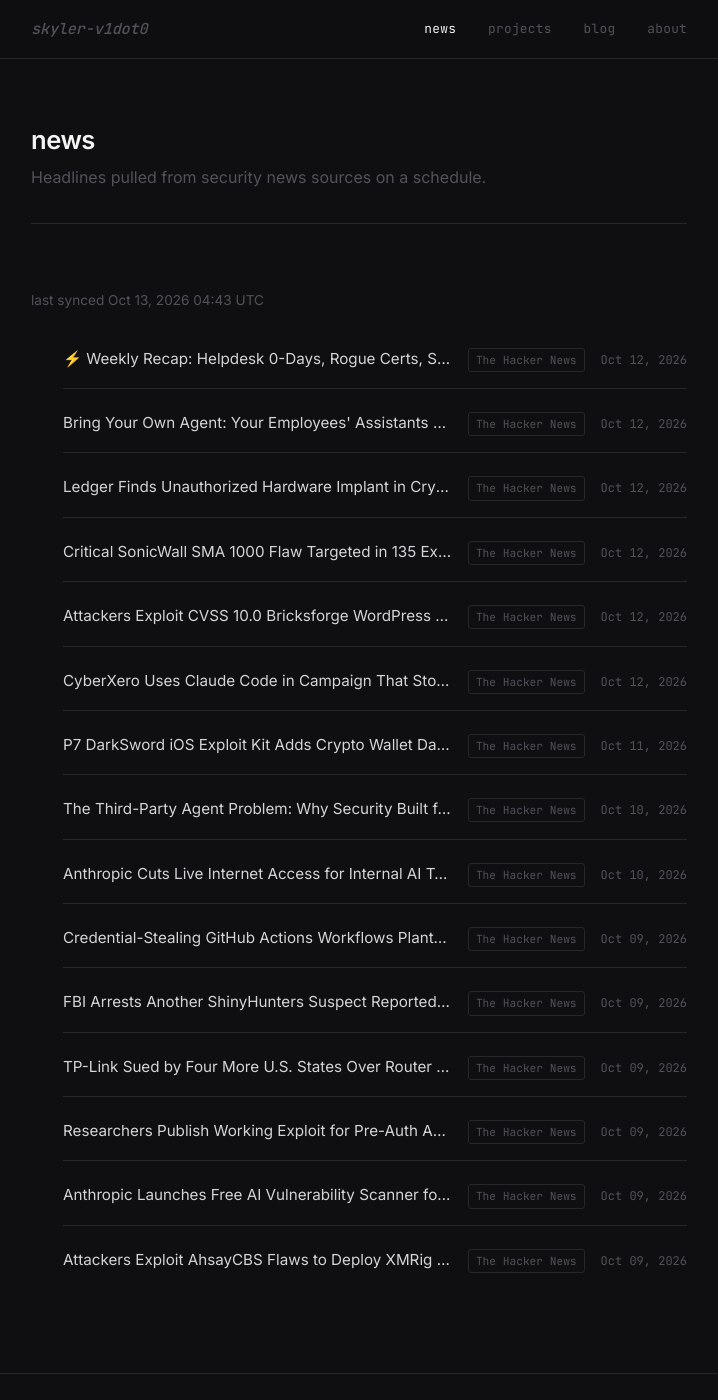
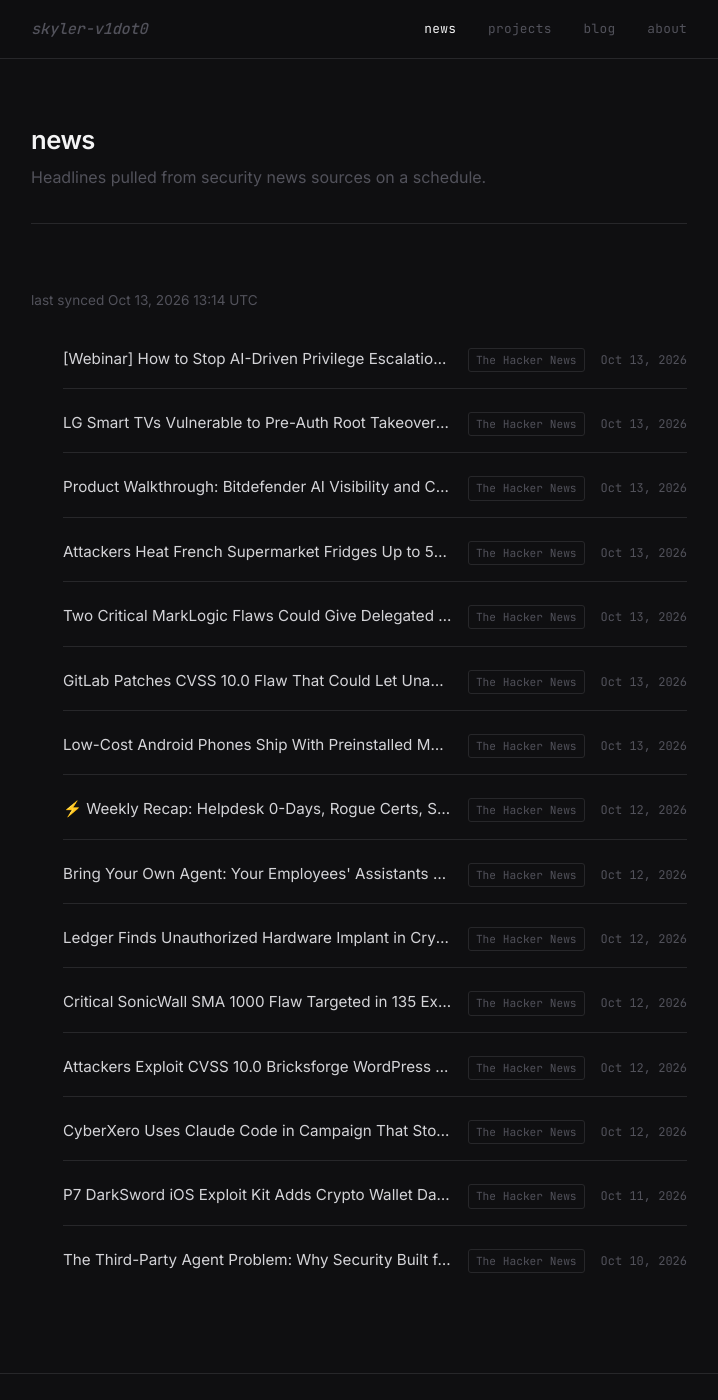
Before and after one commit to skyler-v1dot0/personal-site, a Jekyll site: the page built from news.html, in a window 1280 px wide and 1400 px high. Shown: the whole window, without its empty margins (281-999 px from the left). Built offline with Jekyll 4.4.1, drawn with Linux system fonts in a browser that asks for light colours.

Commit message:
chore: sync news feed [skip ci]

```diff
--- a/_data/news.yml
+++ b/_data/news.yml
@@ -1,6 +1,39 @@
 ---
-updated_at: '2026-10-13T04:43:34Z'
+updated_at: '2026-10-13T13:14:40Z'
 items:
+- title: "[Webinar] How to Stop AI-Driven Privilege Escalation With Runtime Identity
+    Controls"
+  url: https://thehackernews.com/2026/10/webinar-how-to-stop-ai-driven-privilege.html
+  source: The Hacker News
+  published: '2026-10-13T11:57:06Z'
+- title: LG Smart TVs Vulnerable to Pre-Auth Root Takeover From Local Network
+  url: https://thehackernews.com/2026/10/lg-smart-tvs-vulnerable-to-pre-auth.html
+  source: The Hacker News
+  published: '2026-10-13T11:09:10Z'
+- title: 'Product Walkthrough: Bitdefender AI Visibility and Control'
+  url: https://thehackernews.com/2026/10/product-walkthrough-bitdefender-ai.html
+  source: The Hacker News
+  published: '2026-10-13T10:30:00Z'
+- title: Attackers Heat French Supermarket Fridges Up to 50°C by Hijacking Danfoss
+    Controllers
+  url: https://thehackernews.com/2026/10/attackers-heat-french-supermarket.html
+  source: The Hacker News
+  published: '2026-10-13T08:48:41Z'
+- title: Two Critical MarkLogic Flaws Could Give Delegated Managers Persistent Admin
+    Control
+  url: https://thehackernews.com/2026/10/two-critical-marklogic-flaws-could-give.html
+  source: The Hacker News
+  published: '2026-10-13T08:44:01Z'
+- title: GitLab Patches CVSS 10.0 Flaw That Could Let Unauthenticated Users Run Server
+    Code
+  url: https://thehackernews.com/2026/10/gitlab-patches-cvss-100-flaw-that-could.html
+  source: The Hacker News
+  published: '2026-10-13T08:43:37Z'
+- title: Low-Cost Android Phones Ship With Preinstalled Malware That Turns Them Into
+    Residential Proxies
+  url: https://thehackernews.com/2026/10/low-cost-android-phones-ship-with.html
+  source: The Hacker News
+  published: '2026-10-13T06:00:11Z'
 - title: "⚡ Weekly Recap: Helpdesk 0-Days, Rogue Certs, ShinyHunters Arrest, AI-Fooling
     Malware and More"
   url: https://thehackernews.com/2026/10/weekly-recap-helpdesk-0-days-rogue.html
@@ -39,36 +72,3 @@ items:
   url: https://thehackernews.com/2026/10/the-third-party-agent-problem-why.html
   source: The Hacker News
   published: '2026-10-10T11:00:00Z'
-- title: Anthropic Cuts Live Internet Access for Internal AI Tests After Claude Exploits
-    Injection Flaws
-  url: https://thehackernews.com/2026/10/anthropic-cuts-live-internet-access-for.html
-  source: The Hacker News
-  published: '2026-10-10T09:18:45Z'
-- title: Credential-Stealing GitHub Actions Workflows Planted in Tens of Thousands
-    of Repositories
-  url: https://thehackernews.com/2026/10/credential-stealing-github-actions.html
-  source: The Hacker News
-  published: '2026-10-09T19:14:28Z'
-- title: FBI Arrests Another ShinyHunters Suspect Reportedly Involved in Its Jobs
-    Portal Hack
-  url: https://thehackernews.com/2026/10/fbi-arrests-another-shinyhunters.html
-  source: The Hacker News
-  published: '2026-10-09T17:45:26Z'
-- title: TP-Link Sued by Four More U.S. States Over Router Security and China Ties
-  url: https://thehackernews.com/2026/10/tp-link-sued-by-four-more-us-states.html
-  source: The Hacker News
-  published: '2026-10-09T13:22:53Z'
-- title: Researchers Publish Working Exploit for Pre-Auth AnyDesk Linux Flaw That
-    Gives Root Access
-  url: https://thehackernews.com/2026/10/researchers-publish-working-exploit-for.html
-  source: The Hacker News
-  published: '2026-10-09T12:59:22Z'
-- title: Anthropic Launches Free AI Vulnerability Scanner for Open-Source Projects
-  url: https://thehackernews.com/2026/10/anthropic-launches-free-ai.html
-  source: The Hacker News
-  published: '2026-10-09T12:47:28Z'
-- title: Attackers Exploit AhsayCBS Flaws to Deploy XMRig Miners Disguised as Microsoft
-    Edge
-  url: https://thehackernews.com/2026/10/attackers-exploit-ahsaycbs-flaws-to.html
-  source: The Hacker News
-  published: '2026-10-09T12:47:26Z'
```
